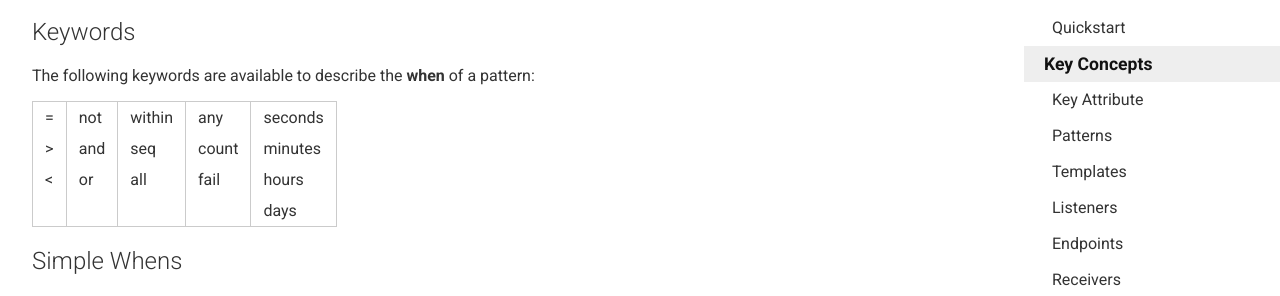
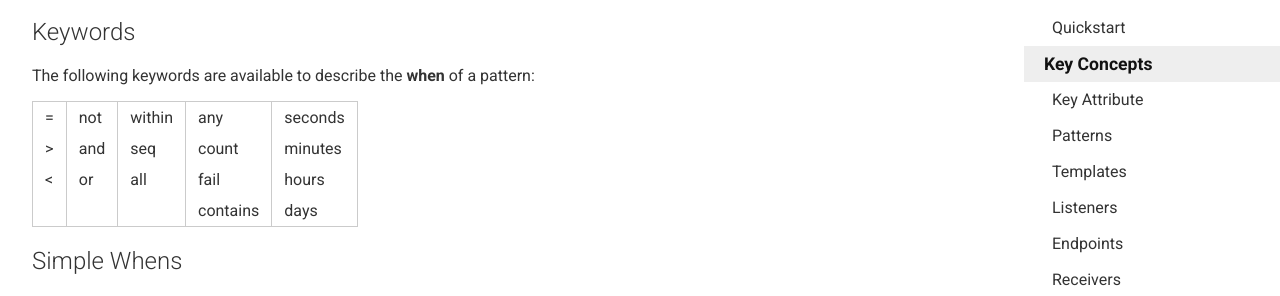
Before and after one commit to ianbishop/userevents.github.io, a Jekyll site: the page built from docs/when.md, in a window 1280 px wide. Shown: the part 201-497 px from the top of the page. Built offline with Jekyll 4.4.1, drawn with Linux system fonts in a browser that asks for light colours; Markdown is read by kramdown in place of the engine named in the settings.

Commit message:
Update when.md

```diff
--- a/docs/when.md
+++ b/docs/when.md
@@ -38,7 +38,7 @@ The following keywords are available to describe the __when__ of a pattern:
       <td></td>
       <td></td>
       <td></td>
-      <td></td>
+      <td>contains</td>
       <td>days</td>
     </tr>
   </tbody>
```
